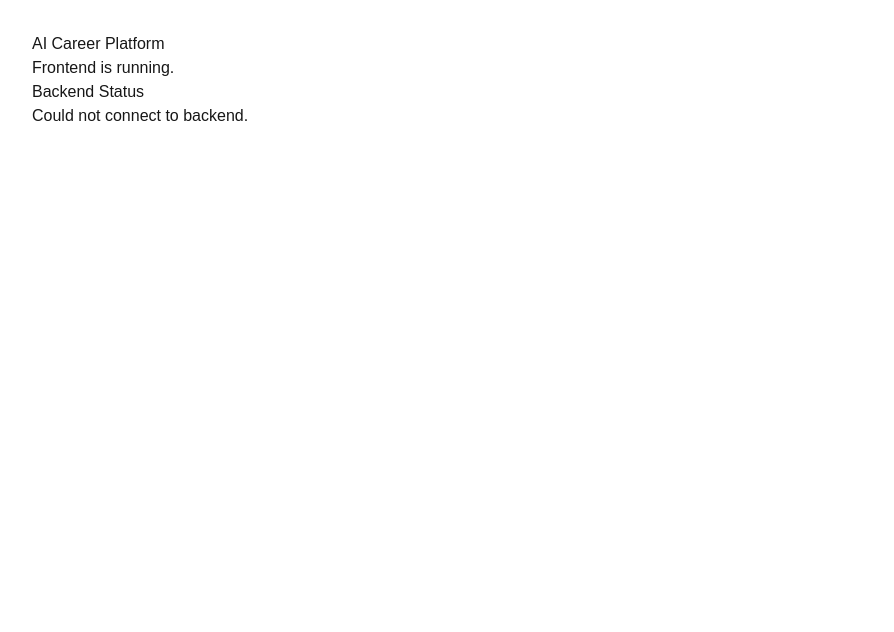
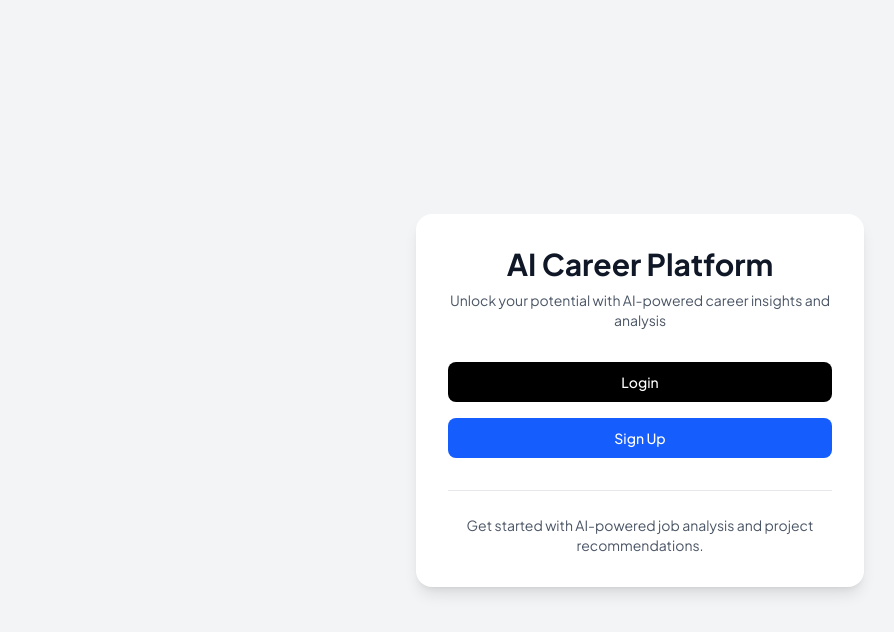
Before and after one commit to afnanaghai4/desperate.io, a Next.js app in the folder frontend/: page / in a window 1280 px wide. Shown: the top 632 px of the page, without its empty margins (0-894 px from the left). Built offline with nearby package versions, Linux system fonts and the light colour scheme; no server answers.

Commit message:
homepage for the application.

```diff
--- a/frontend/app/page.tsx
+++ b/frontend/app/page.tsx
@@ -1,31 +1,5 @@
-import { getHealth } from '../lib/api';
+import Homepage from '@/components/homepage/homepage';
 
-export default async function HomePage() {
-  let healthData: { status: string; timestamp: string } | null = null;
-  let error = '';
-
-  try {
-    healthData = await getHealth();
-    console.log("checking the pipeline");
-  } catch {
-    error = 'Could not connect to backend.';
-  }
-
-  return (
-    <main style={{ padding: '2rem', fontFamily: 'Arial, sans-serif' }}>
-      <h1>AI Career Platform</h1>
-      <p>Frontend is running.</p>
-
-      <h2>Backend Status</h2>
-
-      {healthData ? (
-        <div>
-          <p>Status: {healthData.status}</p>
-          <p>Timestamp: {healthData.timestamp}</p>
-        </div>
-      ) : (
-        <p>{error}</p>
-      )}
-    </main>
-  );
+export default function HomePage() {
+  return <Homepage />;
 }
--- /dev/null
+++ b/frontend/components/homepage/homepage.tsx
@@ -0,0 +1,33 @@
+'use client';
+
+import Link from 'next/link';
+import AuthCard from '../ui/auth-card';
+import Button from '../ui/button';
+
+export default function Homepage() {
+  return (
+    <AuthCard
+      title="AI Career Platform"
+      subtitle="Unlock your potential with AI-powered career insights and analysis"
+    >
+      <div className="space-y-4">
+        <Link href="/login" className="block">
+          <Button variant="dark" className="w-full">
+            Login
+          </Button>
+        </Link>
+        <Link href="/signup" className="block">
+          <Button variant="primary" className="w-full">
+            Sign Up
+          </Button>
+        </Link>
+      </div>
+
+      <div className="mt-8 pt-6 border-t border-gray-200 text-center">
+        <p className="text-sm text-gray-600">
+          Get started with AI-powered job analysis and project recommendations.
+        </p>
+      </div>
+    </AuthCard>
+  );
+}
```
